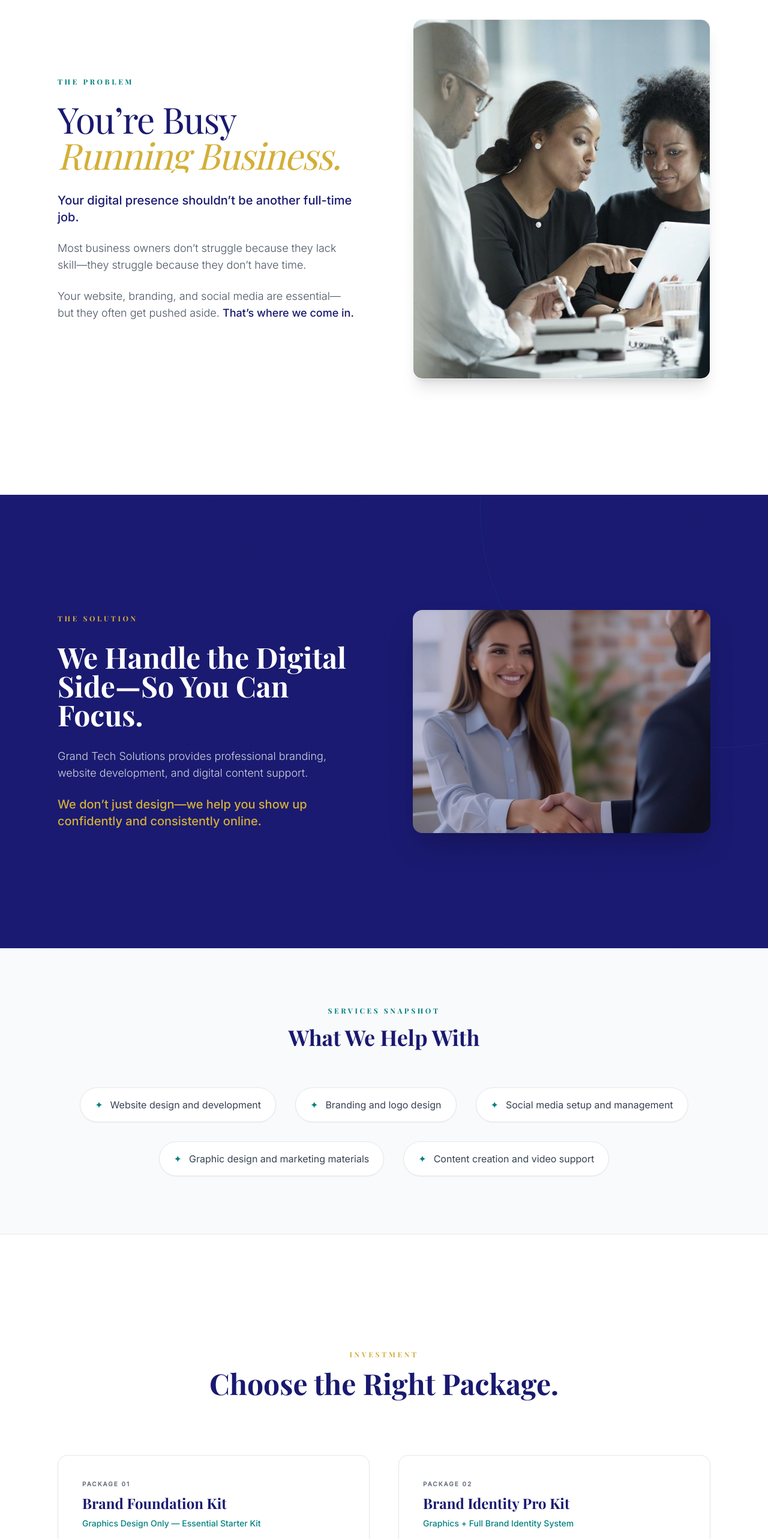
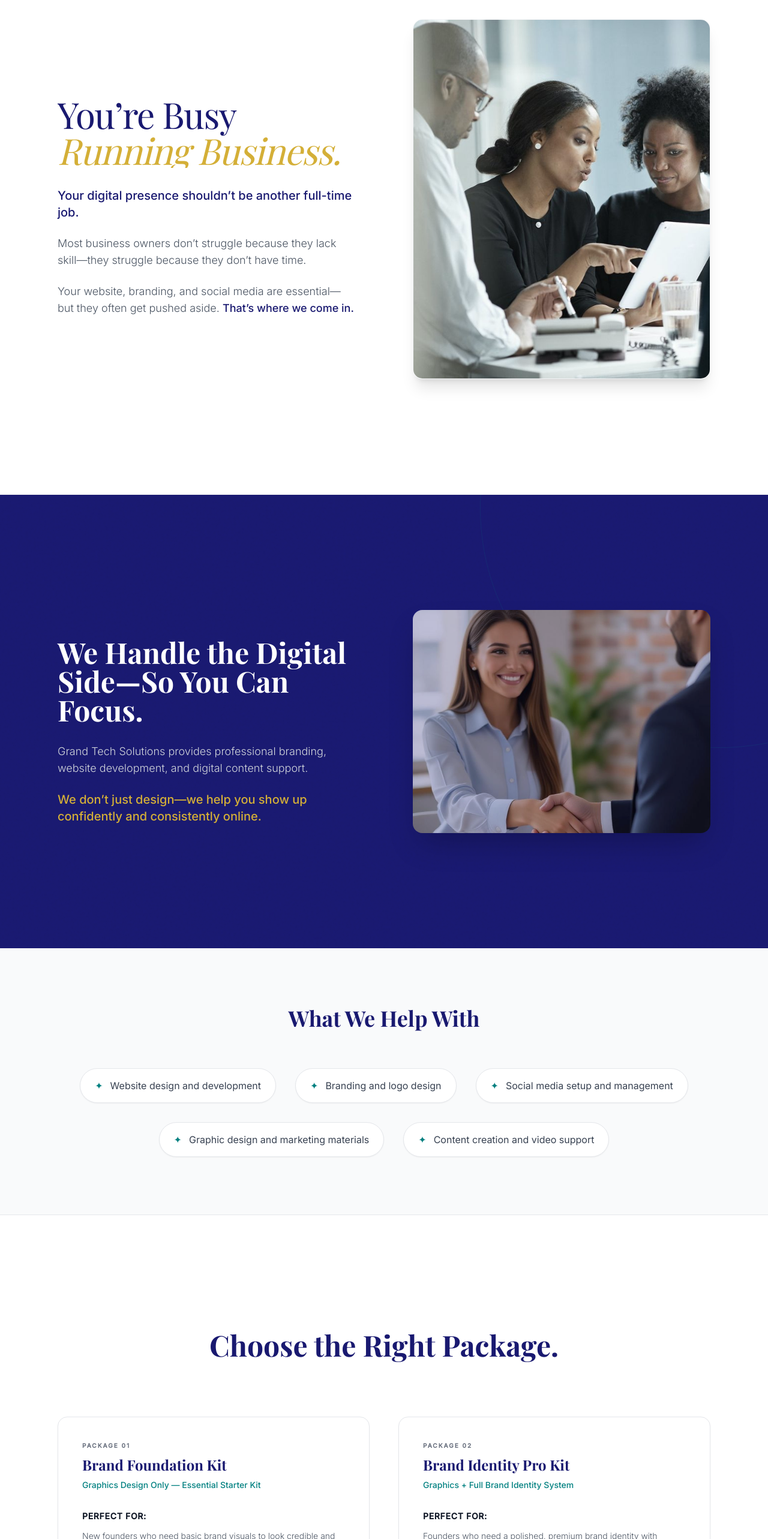
Before and after one commit to Mannyfa/GTS-tech, a React (Vite) app: page / in a window 1280 px wide. Shown: the part 1040-3606 px from the top of the page at 60% size. Built offline with nearby package versions, Linux system fonts and the light colour scheme; a web font is replaced by a local one.

Commit message:
fixes of titles

```diff
--- a/src/pages/Home.jsx
+++ b/src/pages/Home.jsx
@@ -85,7 +85,7 @@ const Home = () => {
               initial={{ opacity: 0, x: -20 }} whileInView={{ opacity: 1, x: 0 }} viewport={{ once: true }}
               className="font-primary text-[10px] lg:text-xs tracking-[0.3em] text-[#008080] uppercase mb-4 lg:mb-6 block font-bold"
             >
-              The Problem
+
             </motion.h2>
             <div className="overflow-hidden mb-4 lg:mb-8">
               <motion.h3
@@ -143,7 +143,7 @@ const Home = () => {
               initial={{ opacity: 0, y: 20 }} whileInView={{ opacity: 1, y: 0 }} viewport={{ once: true }}
               className="font-primary text-[10px] lg:text-xs tracking-[0.3em] text-[#D4AF37] uppercase font-bold"
             >
-              The Solution
+
             </motion.h2>
             <motion.h3
               initial={{ opacity: 0, y: 30 }} whileInView={{ opacity: 1, y: 0 }} viewport={{ once: true }} transition={{ delay: 0.1 }}
@@ -167,7 +167,7 @@ const Home = () => {
       <section className="py-24 bg-gray-50 dark:bg-[#12141A] border-b border-gray-200 dark:border-white/10 transition-colors duration-500">
         <div className="max-w-7xl mx-auto px-6 lg:px-24">
           <motion.div initial="hidden" whileInView="visible" viewport={{ once: true }} variants={fadeUpVariants} className="text-center mb-16">
-             <h2 className="font-primary text-xs tracking-[0.3em] text-[#008080] uppercase mb-4 font-bold">Services Snapshot</h2>
+
              <h3 className="font-primary text-3xl md:text-4xl font-bold text-[#191970] dark:text-white">What We Help With</h3>
           </motion.div>
 
@@ -198,7 +198,7 @@ const Home = () => {
         <div className="max-w-7xl mx-auto">
 
           <motion.div initial="hidden" whileInView="visible" viewport={{ once: true }} variants={fadeUpVariants} className="text-center mb-24">
-            <h2 className="font-primary text-xs tracking-[0.3em] text-[#D4AF37] uppercase mb-4 font-bold">Investment</h2>
+
             <h3 className="font-primary text-3xl md:text-5xl font-bold text-[#191970] dark:text-white">Choose the Right Package.</h3>
           </motion.div>
 
@@ -329,7 +329,7 @@ const Home = () => {
 
           <div className="w-[60%] flex flex-col space-y-6 lg:space-y-10">
             <motion.div initial="hidden" whileInView="visible" viewport={{ once: true }} variants={fadeUpVariants}>
-              <h2 className="font-primary text-[10px] lg:text-xs tracking-[0.3em] text-[#D4AF37] uppercase mb-2 lg:mb-4 font-bold">Our Process</h2>
+
               <h3 className="font-primary text-xl md:text-5xl font-bold text-[#191970] dark:text-white">How It Works.</h3>
             </motion.div>
 
--- a/src/pages/Quiz.jsx
+++ b/src/pages/Quiz.jsx
@@ -50,7 +50,7 @@ const quizQuestions = [
       { text: "Often — I'm constantly juggling", value: "c" },
       { text: "Almost always — I need help immediately", value: "d" }
     ],
-    explanation: "Consistent overwhelm signals the need for better systems and strategic support.",
+    explanation: "Consistently overwhelm signals the need for better systems and strategic support.",
     hint: "Overwhelm is usually a sign of missing structure or support."
   },
   {
```
